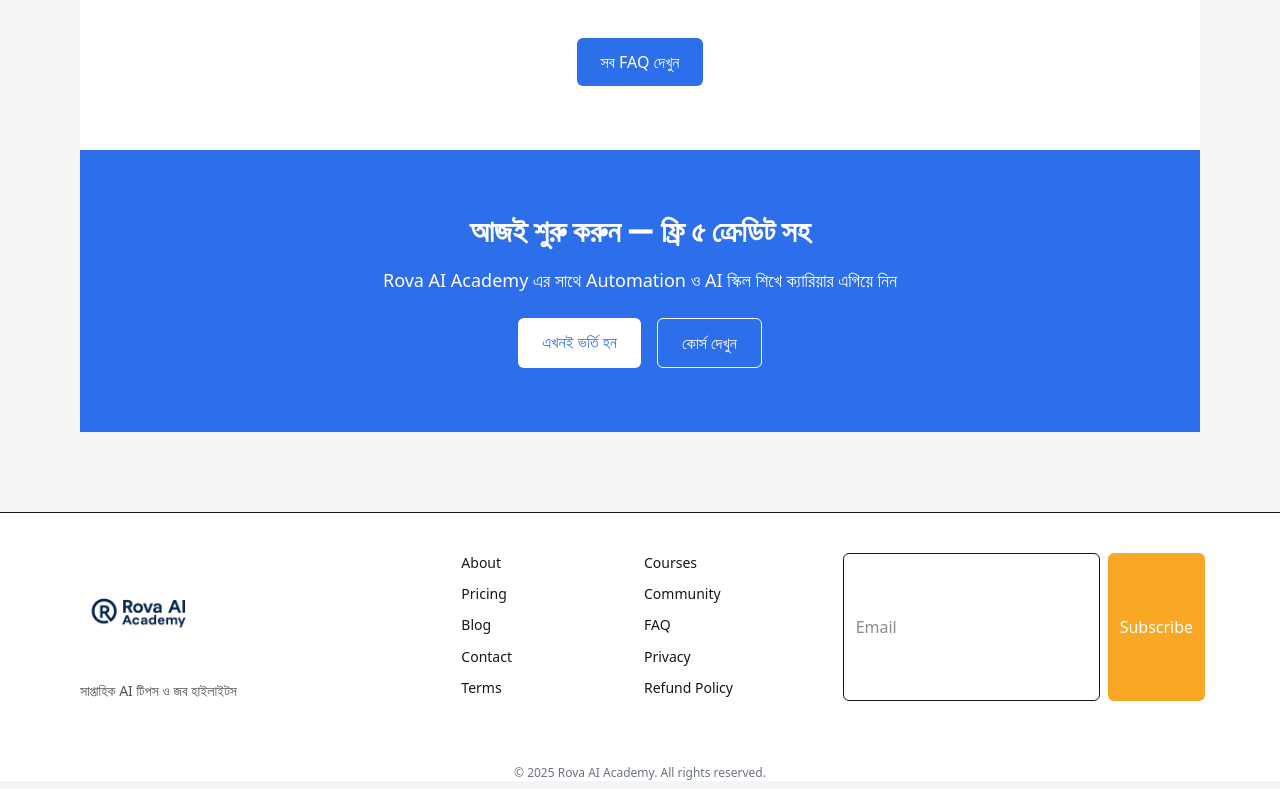
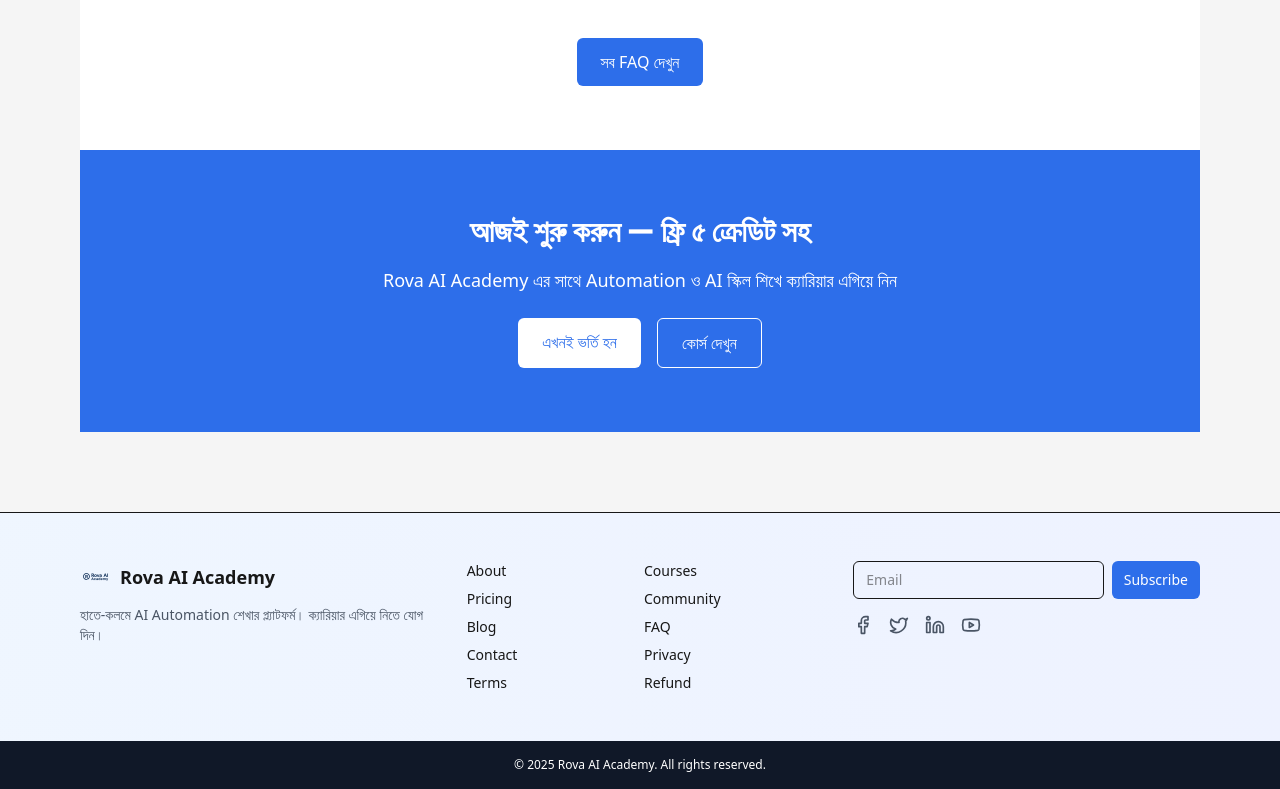
Before and after one commit to helloshamimjunior-cpu/rova-ai, a Next.js app: page / in a window 1280 px wide. Shown: the part 3607-4396 px from the top of the page. Built offline with nearby package versions, Linux system fonts and the light colour scheme.

Commit message:
update footer with gradient and social icons

```diff
--- a/components/Footer.tsx
+++ b/components/Footer.tsx
@@ -1,19 +1,26 @@
 import Link from "next/link";
 import Image from "next/image";
+import { Facebook, Twitter, Linkedin, Youtube } from "lucide-react";
 
 export default function Footer() {
   return (
-    <footer className="mt-20 border-t bg-white">
-      <div className="mx-auto max-w-6xl px-4 py-10 grid gap-6 md:grid-cols-3">
+    <footer className="mt-20 bg-gradient-to-r from-blue-50 to-indigo-50 border-t">
+      <div className="mx-auto max-w-6xl px-4 py-12 grid gap-10 md:grid-cols-3">
+
+        {/* Brand */}
         <div>
-          <Link href="/" className="flex items-center gap-2 font-semibold mb-2">
-            <Image src="/logo.png" alt="Rova AI" width={120} height={40} priority />
-            <span className="sr-only">Rova AI Academy</span>
+          <Link href="/" className="flex items-center gap-2 font-semibold mb-3">
+            <Image src="/logo.png" alt="Rova AI" width={32} height={32} />
+            <span className="text-lg font-bold">Rova AI Academy</span>
           </Link>
-          <p className="text-sm text-neutral-600">সাপ্তাহিক AI টিপস ও জব হাইলাইটস</p>
+          <p className="text-sm text-gray-600">
+            হাতে-কলমে AI Automation শেখার প্ল্যাটফর্ম। ক্যারিয়ার এগিয়ে নিতে
+            যোগ দিন।
+          </p>
         </div>
 
-        <div className="text-sm grid grid-cols-2 gap-2">
+        {/* Links */}
+        <div className="grid grid-cols-2 gap-2 text-sm">
           <Link href="/about">About</Link>
           <Link href="/courses">Courses</Link>
           <Link href="/pricing">Pricing</Link>
@@ -23,26 +30,36 @@
           <Link href="/contact">Contact</Link>
           <Link href="/legal/privacy">Privacy</Link>
           <Link href="/legal/terms">Terms</Link>
-          <Link href="/legal/refund">Refund Policy</Link>
+          <Link href="/legal/refund">Refund</Link>
         </div>
 
-        <form className="flex gap-2">
+        {/* Newsletter + Social */}
+        <div>
+          <form className="flex gap-2 mb-4">
             <input
               placeholder="Email"
-            className="flex-1 rounded-md border px-3 py-2"
+              className="flex-1 rounded-md border px-3 py-2 text-sm"
             />
             <button
-            className="rounded-md px-3 py-2 text-white"
-            style={{ background: "#F9A826" }}
+              className="rounded-md px-3 py-2 text-white text-sm font-medium"
+              style={{ background: "var(--brand-primary)" }}
             >
               Subscribe
             </button>
           </form>
+
+          <div className="flex gap-4 text-gray-600">
+            <a href="#"><Facebook className="h-5 w-5 hover:text-blue-600" /></a>
+            <a href="#"><Twitter className="h-5 w-5 hover:text-sky-500" /></a>
+            <a href="#"><Linkedin className="h-5 w-5 hover:text-blue-700" /></a>
+            <a href="#"><Youtube className="h-5 w-5 hover:text-red-600" /></a>
+          </div>
+        </div>
       </div>
 
-      <p className="mt-6 text-center text-xs text-gray-500">
+      <div className="bg-gray-900 text-white py-4 text-center text-xs">
         © {new Date().getFullYear()} Rova AI Academy. All rights reserved.
-      </p>
+      </div>
     </footer>
   );
 }
```
Lines whose indentation alone changed are shown as unchanged.
